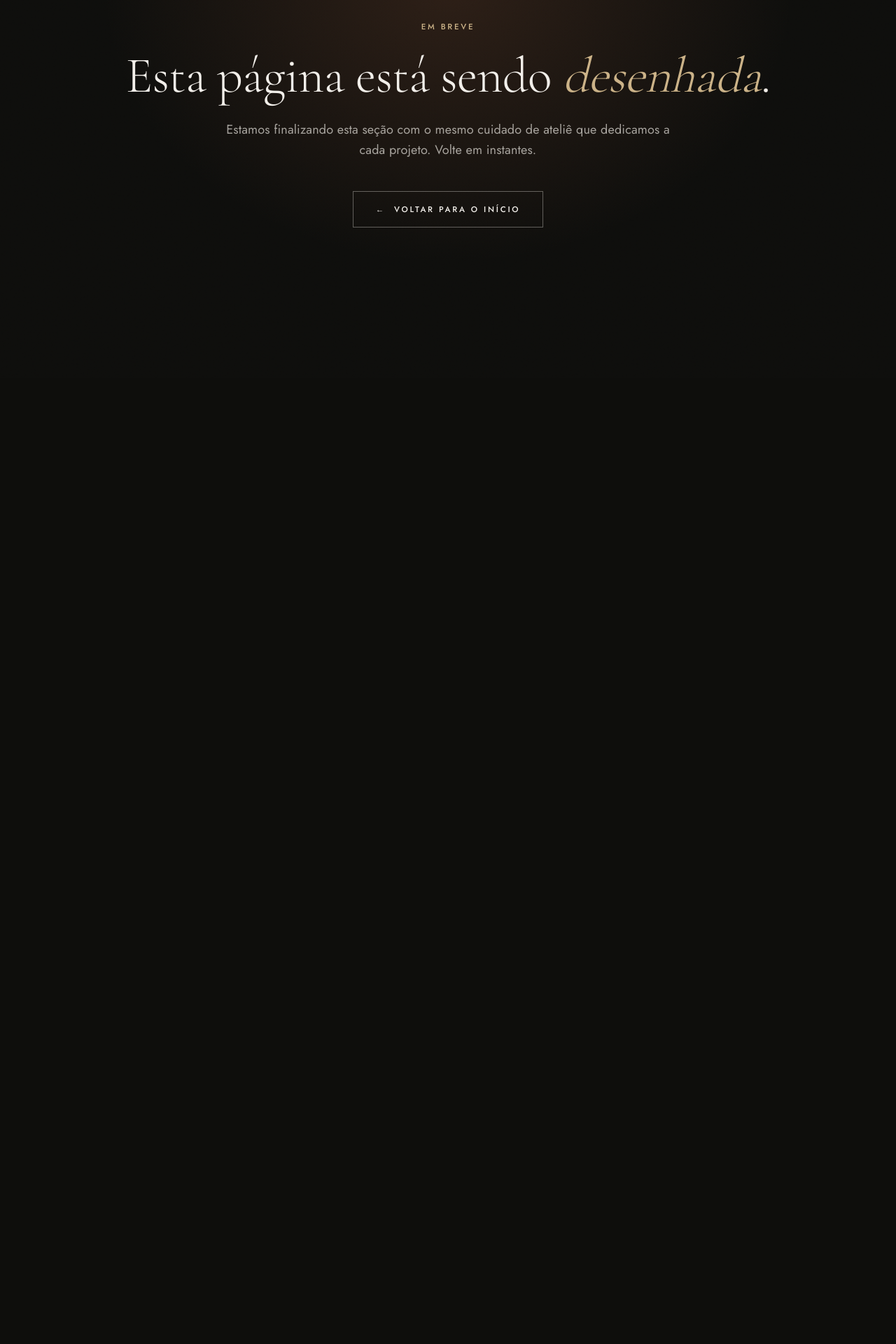
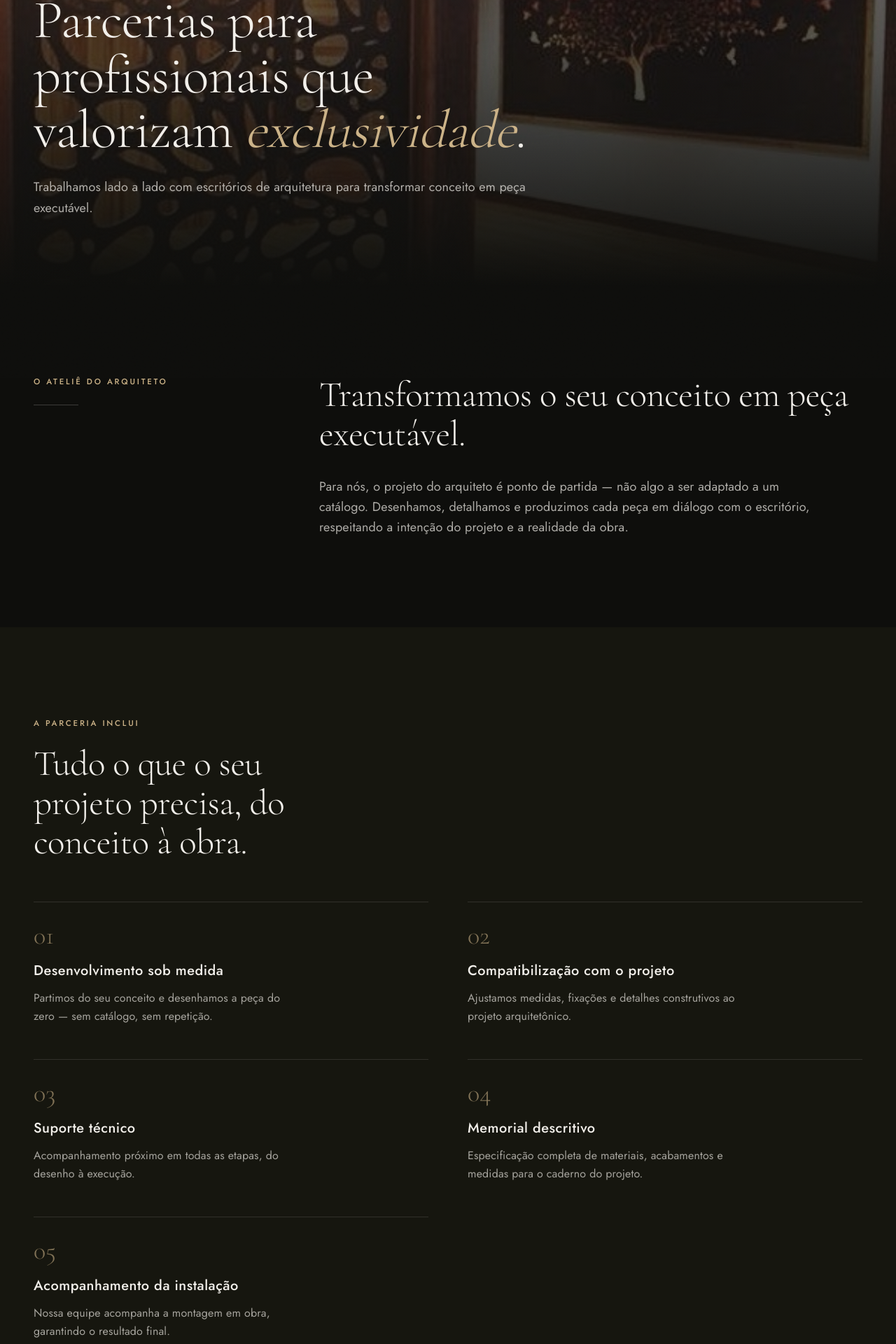
Before and after one commit to GabrielTheoo/steel-arte, a Next.js app: page /arquitetos in a window 1280 px wide. Before the commit this address had no page. Shown: the part 260-2180 px from the top of the page at 70% size. Before the commit the page ends 800 px from the top, so only its background shows below. Built offline with nearby package versions, Linux system fonts and the light colour scheme.

Commit message:
feat(arquitetos): página Para Arquitetos (parceria profissional)
Intro, 5 benefícios da parceria, bloco "do desenho à obra" e CTA para a
equipe técnica (WhatsApp com mensagem dedicada a arquitetos).

Co-Authored-By: Claude Opus 4.8 (1M context) <noreply@anthropic.com>

```diff
--- /dev/null
+++ b/app/arquitetos/page.tsx
@@ -0,0 +1,180 @@
+import type { Metadata } from "next";
+import Link from "next/link";
+import Image from "next/image";
+import SiteHeader from "@/components/SiteHeader";
+import Footer from "@/components/Footer";
+import WhatsAppFloat from "@/components/WhatsAppFloat";
+import PageHeader from "@/components/PageHeader";
+import Reveal from "@/components/Reveal";
+import { whatsappLink } from "@/lib/site";
+
+export const metadata: Metadata = {
+  title: "Para Arquitetos — Steel Arte",
+  description:
+    "Parceria com escritórios de arquitetura: desenvolvimento sob medida, compatibilização de projeto, suporte técnico, memorial descritivo e acompanhamento de instalação.",
+};
+
+const BENEFITS = [
+  {
+    n: "01",
+    title: "Desenvolvimento sob medida",
+    desc: "Partimos do seu conceito e desenhamos a peça do zero — sem catálogo, sem repetição.",
+  },
+  {
+    n: "02",
+    title: "Compatibilização com o projeto",
+    desc: "Ajustamos medidas, fixações e detalhes construtivos ao projeto arquitetônico.",
+  },
+  {
+    n: "03",
+    title: "Suporte técnico",
+    desc: "Acompanhamento próximo em todas as etapas, do desenho à execução.",
+  },
+  {
+    n: "04",
+    title: "Memorial descritivo",
+    desc: "Especificação completa de materiais, acabamentos e medidas para o caderno do projeto.",
+  },
+  {
+    n: "05",
+    title: "Acompanhamento da instalação",
+    desc: "Nossa equipe acompanha a montagem em obra, garantindo o resultado final.",
+  },
+];
+
+export default function ArquitetosPage() {
+  return (
+    <>
+      <SiteHeader solid />
+      <main>
+        <PageHeader
+          eyebrow="Parceria profissional"
+          title={
+            <>
+              Parcerias para profissionais que valorizam{" "}
+              <span className="italic text-gold-soft">exclusividade</span>.
+            </>
+          }
+          lead="Trabalhamos lado a lado com escritórios de arquitetura para transformar conceito em peça executável."
+          image="/images/gal-1.jpg"
+          imageAlt="Painel em aço corten com recorte arabesco em ambiente interno"
+        />
+
+        {/* Intro */}
+        <section className="bg-ink py-24 md:py-32">
+          <div className="mx-auto max-w-[1600px] px-6 md:px-12">
+            <div className="grid gap-12 md:grid-cols-12 md:gap-10">
+              <Reveal className="md:col-span-4">
+                <p className="label text-gold-soft">O ateliê do arquiteto</p>
+                <div className="mt-6 h-px w-16 bg-paper/20" />
+              </Reveal>
+              <Reveal className="md:col-span-8" delay={0.1}>
+                <h2 className="font-display text-[clamp(1.9rem,4vw,3.2rem)] font-light leading-[1.1] tracking-[-0.01em] text-paper">
+                  Transformamos o seu conceito em peça executável.
+                </h2>
+                <p className="mt-8 max-w-[44rem] text-lg leading-relaxed text-paper/70">
+                  Para nós, o projeto do arquiteto é ponto de partida — não algo
+                  a ser adaptado a um catálogo. Desenhamos, detalhamos e
+                  produzimos cada peça em diálogo com o escritório, respeitando a
+                  intenção do projeto e a realidade da obra.
+                </p>
+              </Reveal>
+            </div>
+          </div>
+        </section>
+
+        {/* Benefícios */}
+        <section className="bg-ink-soft py-24 md:py-32">
+          <div className="mx-auto max-w-[1600px] px-6 md:px-12">
+            <Reveal>
+              <p className="label text-gold-soft">A parceria inclui</p>
+              <h2 className="mt-5 max-w-[18ch] font-display text-[clamp(1.9rem,4vw,3.2rem)] font-light leading-[1.1] tracking-[-0.01em] text-paper">
+                Tudo o que o seu projeto precisa, do conceito à obra.
+              </h2>
+            </Reveal>
+            <div className="mt-14 grid grid-cols-1 gap-x-14 gap-y-12 md:grid-cols-2">
+              {BENEFITS.map((b, i) => (
+                <Reveal key={b.n} delay={(i % 2) * 0.08} className="border-t border-paper/12 pt-7">
+                  <span className="font-display text-4xl font-light text-gold-soft/60">
+                    {b.n}
+                  </span>
+                  <h3 className="mt-4 text-xl font-medium tracking-wide text-paper">
+                    {b.title}
+                  </h3>
+                  <p className="mt-3 max-w-[40ch] leading-relaxed text-paper/65">
+                    {b.desc}
+                  </p>
+                </Reveal>
+              ))}
+            </div>
+          </div>
+        </section>
+
+        {/* Do desenho à obra */}
+        <section className="bg-paper py-24 text-ink md:py-32">
+          <div className="mx-auto grid max-w-[1600px] items-center gap-12 px-6 md:grid-cols-2 md:gap-20 md:px-12">
+            <Reveal className="relative aspect-[4/5] overflow-hidden">
+              <Image
+                src="/images/paineis-2.jpg"
+                alt="Detalhe de painel metálico com padrão recortado a laser"
+                fill
+                sizes="(max-width: 768px) 100vw, 50vw"
+                className="object-cover"
+              />
+            </Reveal>
+            <Reveal delay={0.1}>
+              <p className="label text-corten">Do desenho à obra</p>
+              <h2 className="mt-5 font-display text-[clamp(1.9rem,3.5vw,3rem)] font-light leading-[1.1] tracking-[-0.01em]">
+                Precisão que respeita o seu projeto.
+              </h2>
+              <p className="mt-7 max-w-[40rem] text-lg leading-relaxed text-graphite">
+                O corte a laser de alta precisão garante que o desenho aprovado
+                chegue à obra exatamente como foi concebido. Entregamos a peça
+                pronta para instalar — com a documentação técnica que o seu
+                caderno de especificações exige.
+              </p>
+            </Reveal>
+          </div>
+        </section>
+
+        {/* CTA */}
+        <section className="relative overflow-hidden bg-ink py-24 md:py-32">
+          <div className="pointer-events-none absolute inset-0 [background:radial-gradient(80%_120%_at_50%_120%,rgba(156,91,59,0.3),transparent_60%)]" />
+          <Reveal className="relative mx-auto max-w-[58rem] px-6 text-center md:px-12">
+            <h2 className="font-display text-[clamp(2rem,4.5vw,3.6rem)] font-light leading-[1.05] tracking-[-0.01em] text-paper">
+              Vamos desenvolver o seu{" "}
+              <span className="italic text-gold-soft">próximo projeto</span>?
+            </h2>
+            <p className="mx-auto mt-6 max-w-[42rem] text-lg leading-relaxed text-paper/70">
+              Fale com a nossa equipe técnica e descubra como podemos executar a
+              sua ideia em metal.
+            </p>
+            <div className="mt-10 flex flex-col items-center justify-center gap-4 sm:flex-row">
+              <a
+                href={whatsappLink(
+                  "Olá! Sou arquiteto(a) e gostaria de conversar sobre uma parceria com a Steel Arte."
+                )}
+                target="_blank"
+                rel="noopener noreferrer"
+                className="label group inline-flex items-center justify-center gap-3 bg-gold px-9 py-4 text-[0.72rem] text-ink transition-all duration-300 hover:bg-gold-soft"
+              >
+                Falar com a equipe técnica
+                <span className="transition-transform duration-300 group-hover:translate-x-1">
+                  →
+                </span>
+              </a>
+              <Link
+                href="/contato"
+                className="label inline-flex items-center justify-center border border-paper/35 px-9 py-4 text-[0.72rem] text-paper transition-all duration-300 hover:border-paper hover:bg-paper/5"
+              >
+                Enviar projeto
+              </Link>
+            </div>
+          </Reveal>
+        </section>
+      </main>
+      <Footer />
+      <WhatsAppFloat />
+    </>
+  );
+}
```
